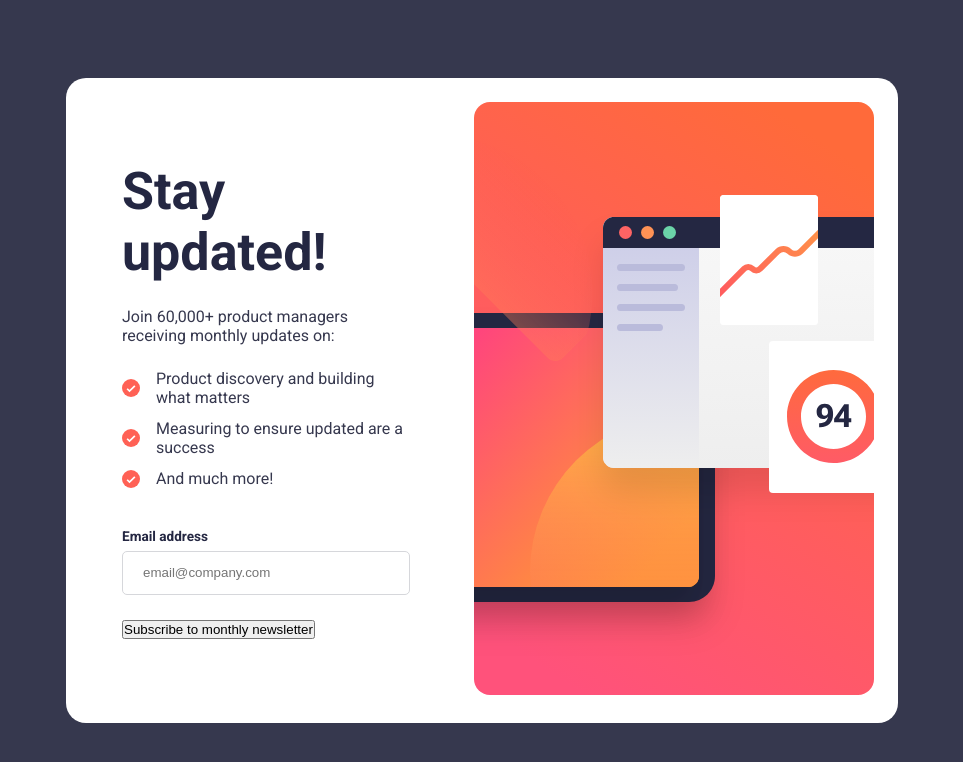
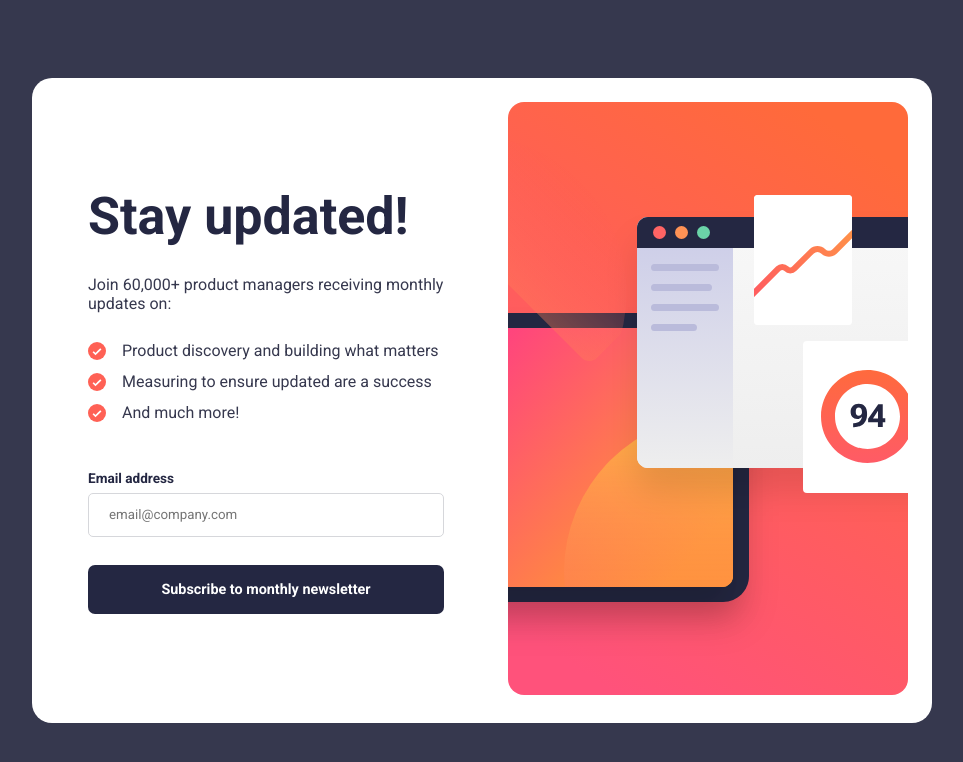
Before and after one commit to jonmico/newsletter-frontend-mentor, a React (Vite) app: page / in a window 1280 px wide. Shown: the top 762 px of the page, without its empty margins (158-1121 px from the left). Built offline with nearby package versions, Linux system fonts and the light colour scheme.

Commit message:
Add button styling.

```diff
--- a/src/styles/GlobalStyles.ts
+++ b/src/styles/GlobalStyles.ts
@@ -22,6 +22,11 @@ const GlobalStyles = createGlobalStyle`
     font-family: 'Roboto', sans-serif;
     color: var(--color-charcoal-grey)
   }
+
+  input,
+  button {
+    font-family: 'Roboto', sans-serif;
+  }
 `;
 
 export default GlobalStyles;
--- a/src/ui/Button.tsx
+++ b/src/ui/Button.tsx
@@ -1,7 +1,21 @@
+import styled from 'styled-components';
+
+const StyledButton = styled.button`
+  background-color: var(--color-dark-slate-grey);
+  color: var(--color-white);
+  font-weight: 700;
+  padding: 1rem;
+  border: none;
+  border-radius: 7px;
+  font-size: 0.9rem;
+  cursor: pointer;
+  transition: background-color 0.2s ease-in-out;
+
+  &:hover {
+    background-color: var(--color-primary);
+  }
+`;
+
 export default function Button() {
-  return (
-    <div>
-      <button>Subscribe to monthly newsletter</button>
-    </div>
-  );
+  return <StyledButton>Subscribe to monthly newsletter</StyledButton>;
 }
--- a/src/ui/Card.tsx
+++ b/src/ui/Card.tsx
@@ -4,9 +4,7 @@ import Image from './Image';
 
 const StyledCard = styled.div`
   background-color: var(--color-white);
-  width: 65%;
-  min-width: 650px;
-  max-width: 900px;
+  width: 900px;
   border-radius: 20px;
   padding: 1.5rem;
   display: flex;
--- a/src/ui/Content.tsx
+++ b/src/ui/Content.tsx
@@ -9,7 +9,7 @@ const StyledContent = styled.div`
   padding: 0 4rem 0 2rem;
   display: flex;
   flex-direction: column;
-  gap: 1.5rem;
+  gap: 1.75rem;
 `;
 
 export default function Content() {
--- a/src/ui/Email.tsx
+++ b/src/ui/Email.tsx
@@ -1,7 +1,7 @@
 import styled from 'styled-components';
 
 const StyledEmail = styled.div`
-  padding-top: 1rem;
+  padding-top: 1.25rem;
   display: flex;
   flex-direction: column;
   gap: 0.4rem;
```
